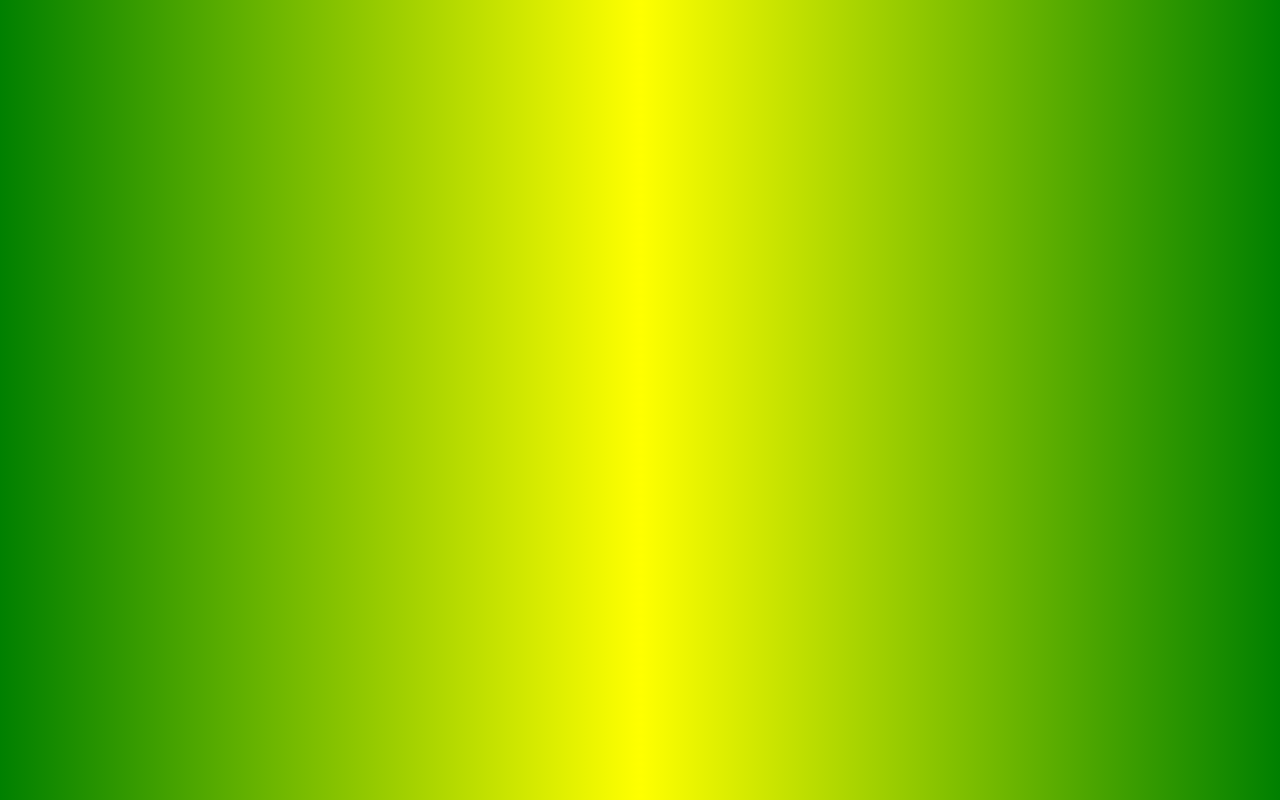
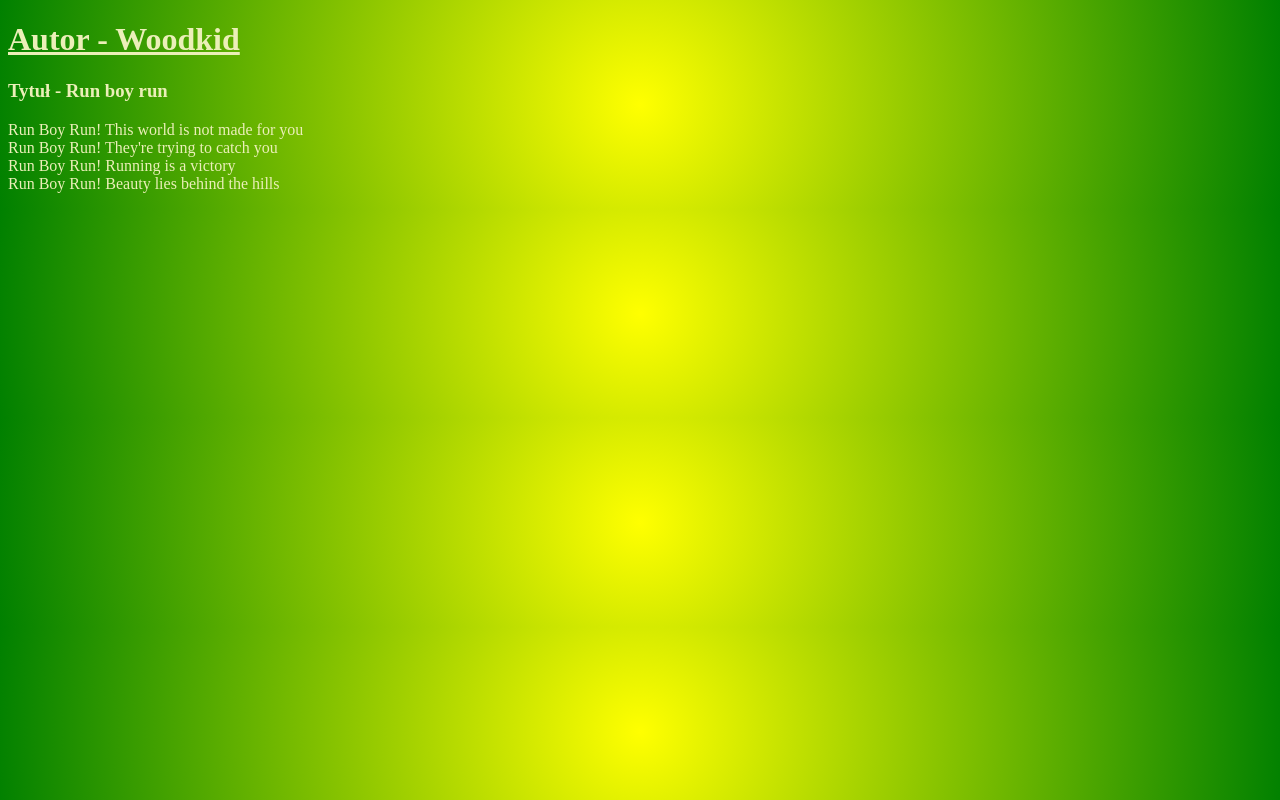
Before and after one commit to IzaDziura/7.3_repozytorium_zdalne, a plain HTML site: page index.html in a window 1280 px wide. Drawn offline with nearby package versions, Linux system fonts and the light colour scheme; files that its build step writes are made by us from their sources.

Commit message:
Add first verse

```diff
--- a/index.html
+++ b/index.html
@@ -8,6 +8,14 @@
 	<meta name="viewport" content="width=device-width, intial-scate=1.0">
 </head>
 <body>
-
+	<div class="container">
+		<h1 class="title">Autor - Woodkid</h1>
+		<h3 class="title">Tytuł - Run boy run</h3>
+		<p>Run Boy Run! This world is not made for you <br>
+			Run Boy Run! They're trying to catch you<br>
+			Run Boy Run! Running is a victory<br>
+			Run Boy Run! Beauty lies behind the hills<br>
+		</p>
+	</div>
 </body>
 </html>
```
